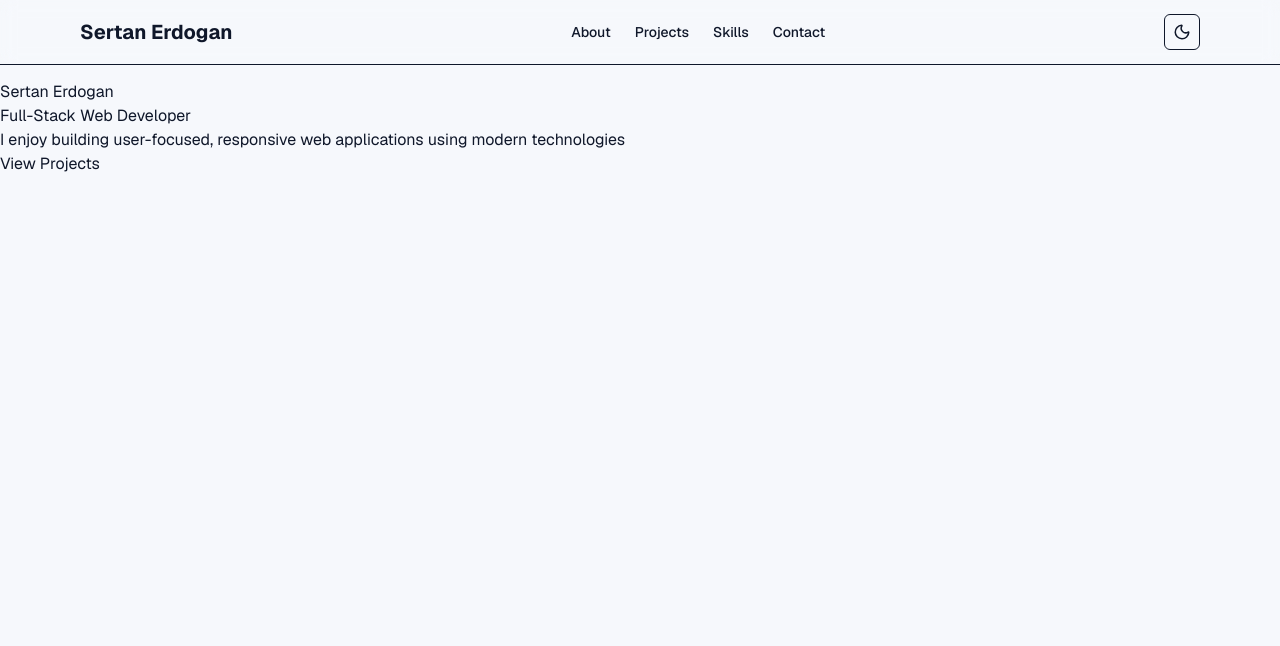
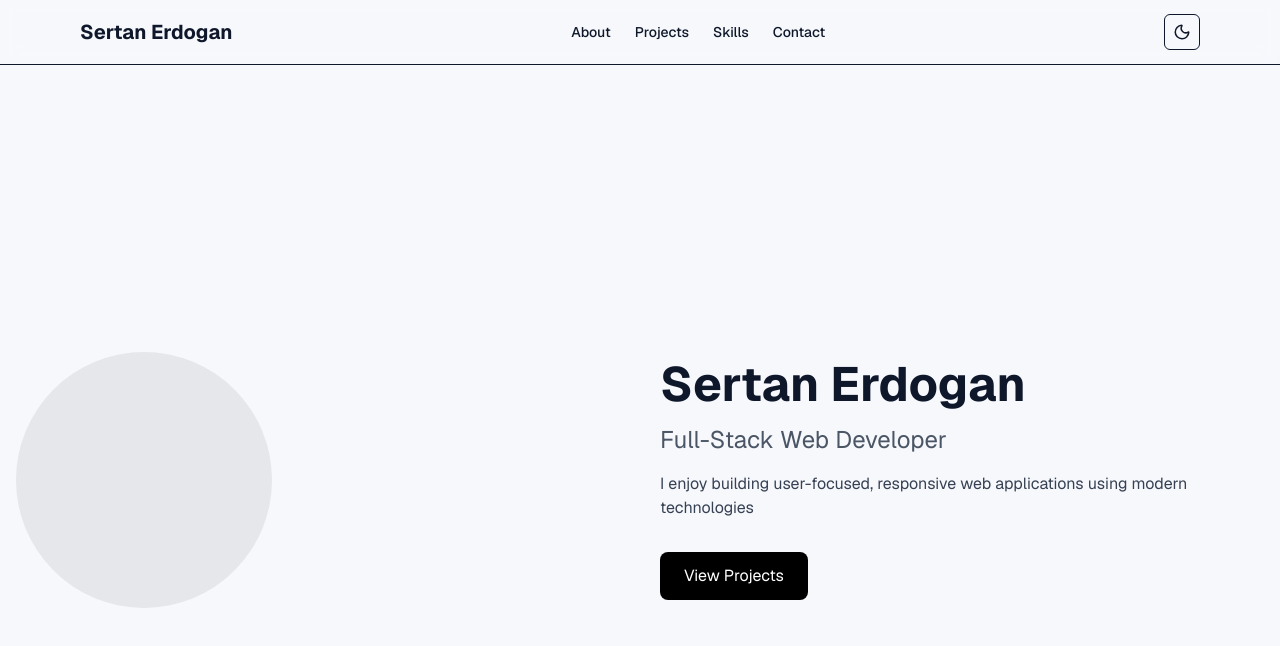
Before and after one commit to sertanrdn/portfolio, a Next.js app: page / in a window 1280 px wide. Shown: the top 646 px of the page. Built offline with nearby package versions, Linux system fonts and the light colour scheme.

Commit message:
Applied some classes for intro elements

```diff
--- a/src/components/Intro.tsx
+++ b/src/components/Intro.tsx
@@ -2,11 +2,36 @@ import { introData } from "../data/intro";
 
 export default function Intro() {
     return (
-        <section id="intro">
-            <h1>{introData.name}</h1>
-            <h2>{introData.role}</h2>
-            <p>{introData.description}</p>
-            <a href={introData.cta.href}>{introData.cta.label}</a>
+        <section id="intro" className="min-h-screen flex items-center">
+            <div className="max-w-7xl mx-auto px-4 w-full">
+                {/* Layout wrapper */}
+                <div className="grid grid-cols-1 md:grid-cols-2 gap-10 items-center">
+                    {/* Image column */}
+                    <div className="flex justify-center md:justify-start">
+                        {/* Image will go here */}
+                        <div className="w-40 h-40 md:w-64 md:h-64 rounded-full bg-gray-200" />
+                    </div>
+
+                    {/* Text column */}
+                    <div className="text-center md:text-left space-y-4">
+                        <h1 className="text-4xl md:text-5xl font-bold">
+                            {introData.name}
+                        </h1>
+                        <h2 className="text-xl md:text-2xl text-gray-600">
+                            {introData.role}
+                        </h2>
+                        <p className="max-w-xl mx-auto md:mx-0 text-gray-700">
+                            {introData.description}
+                        </p>
+                        <a
+                            href={introData.cta.href}
+                            className="inline-block mt-4 px-6 py-3 rounded-lg bg-black text-white"
+                        >
+                            {introData.cta.label}
+                        </a>
+                    </div>
+                </div>
+            </div>
         </section>
     );
 }
```
